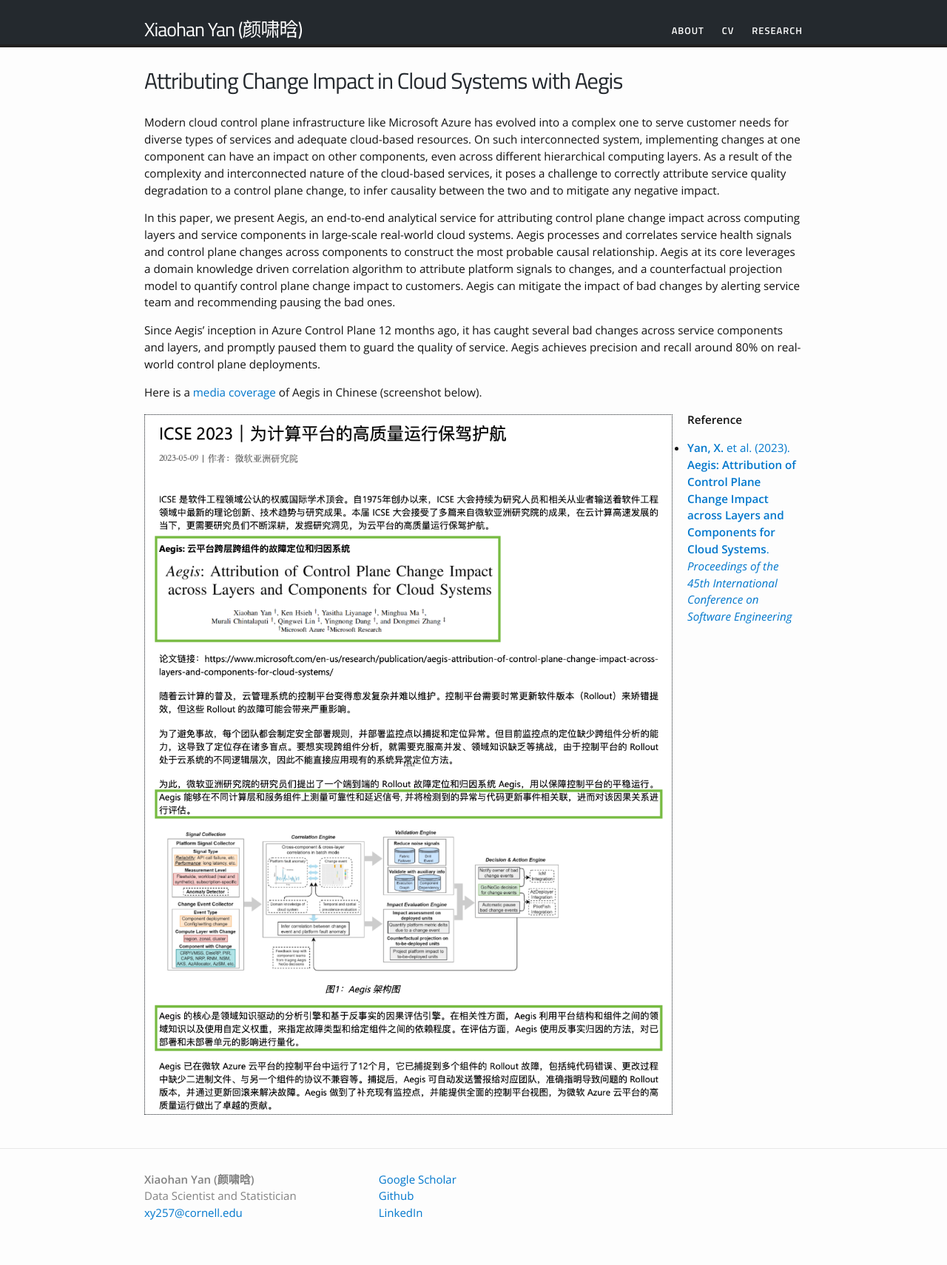
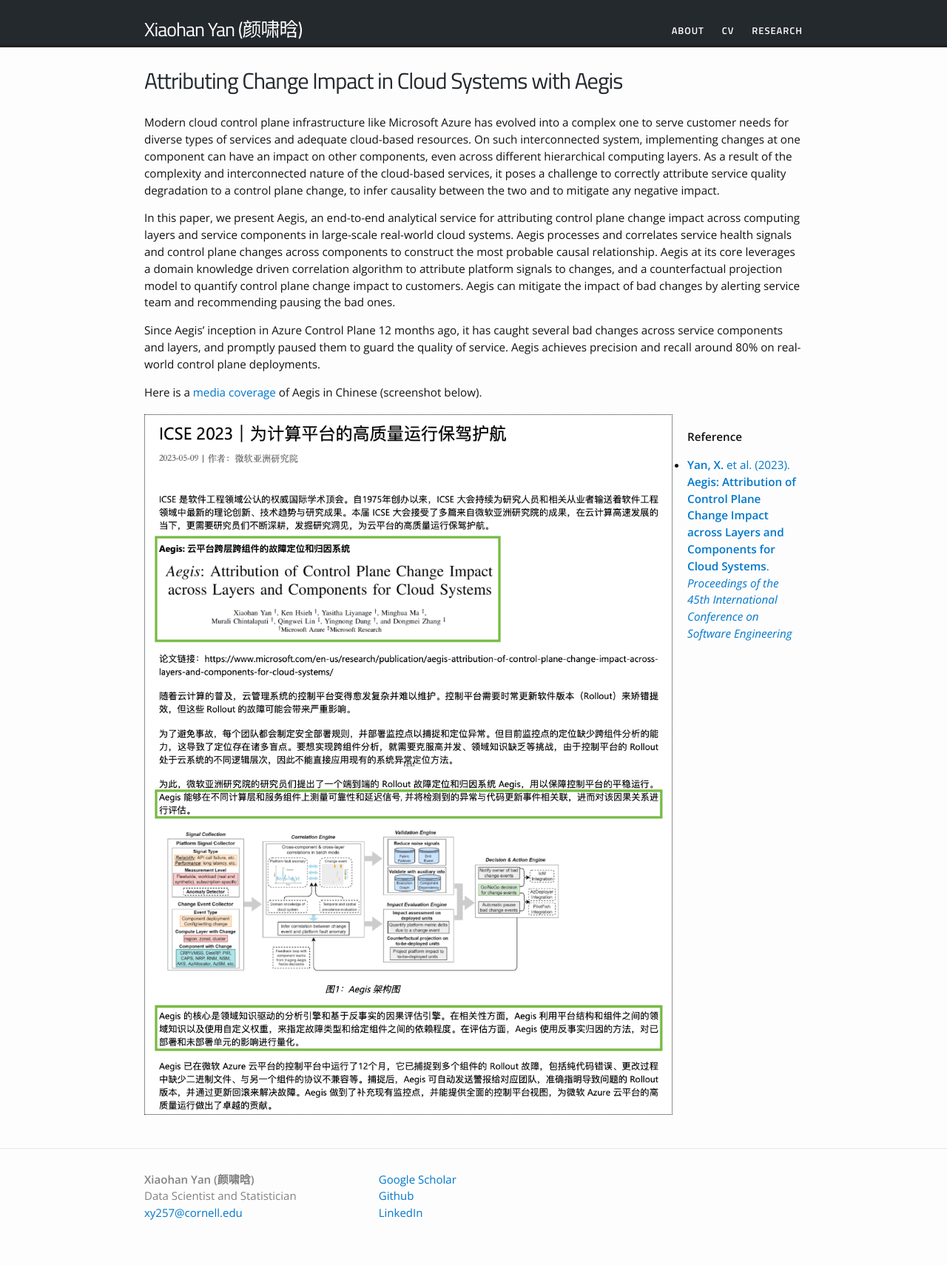
Before and after one commit to yanxht/yanxht.github.io, a Jekyll site: the page built from research/aegis.md, in a window 1280 px wide. Shown: the whole page at 74% size. Built offline with Jekyll 4.4.1, drawn with Linux system fonts in a browser that asks for light colours.

```diff
--- a/research/aegis.md
+++ b/research/aegis.md
@@ -14,5 +14,5 @@ Here is a [media coverage](https://www.msra.cn/zh-cn/news/features/icse-2023) of
 
 {% include image_nocaption.html url="/images/aegis_msra_blog.png" width_perc=80 align="left" %}
 
-**Reference**<br/>
+<br/>**Reference**<br/>
 - [**Yan, X.** et al. (2023). **Aegis: Attribution of Control Plane Change Impact across Layers and Components for Cloud Systems**. *Proceedings of the 45th International Conference on Software Engineering*](https://www.microsoft.com/en-us/research/publication/aegis-attribution-of-control-plane-change-impact-across-layers-and-components-for-cloud-systems/)
```
